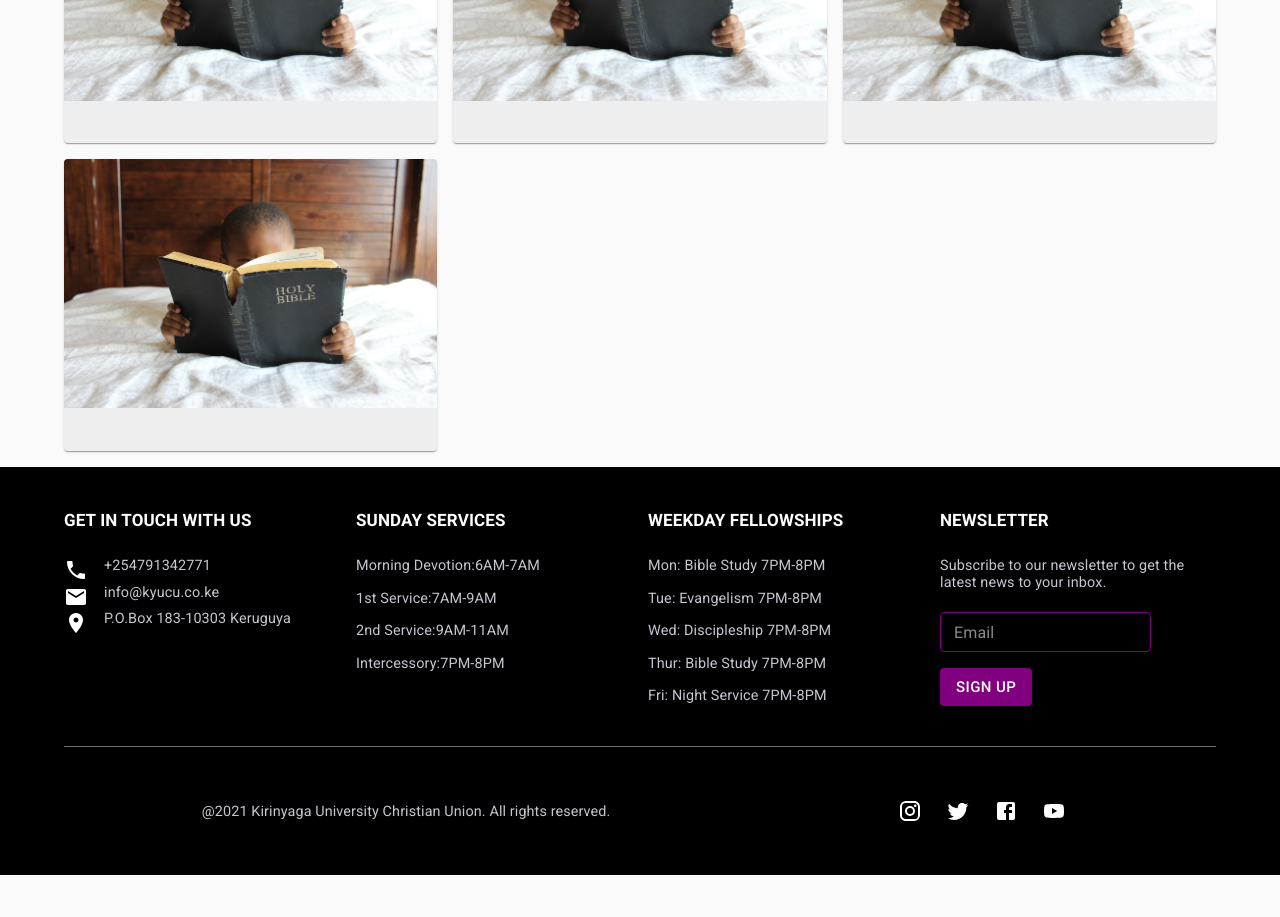
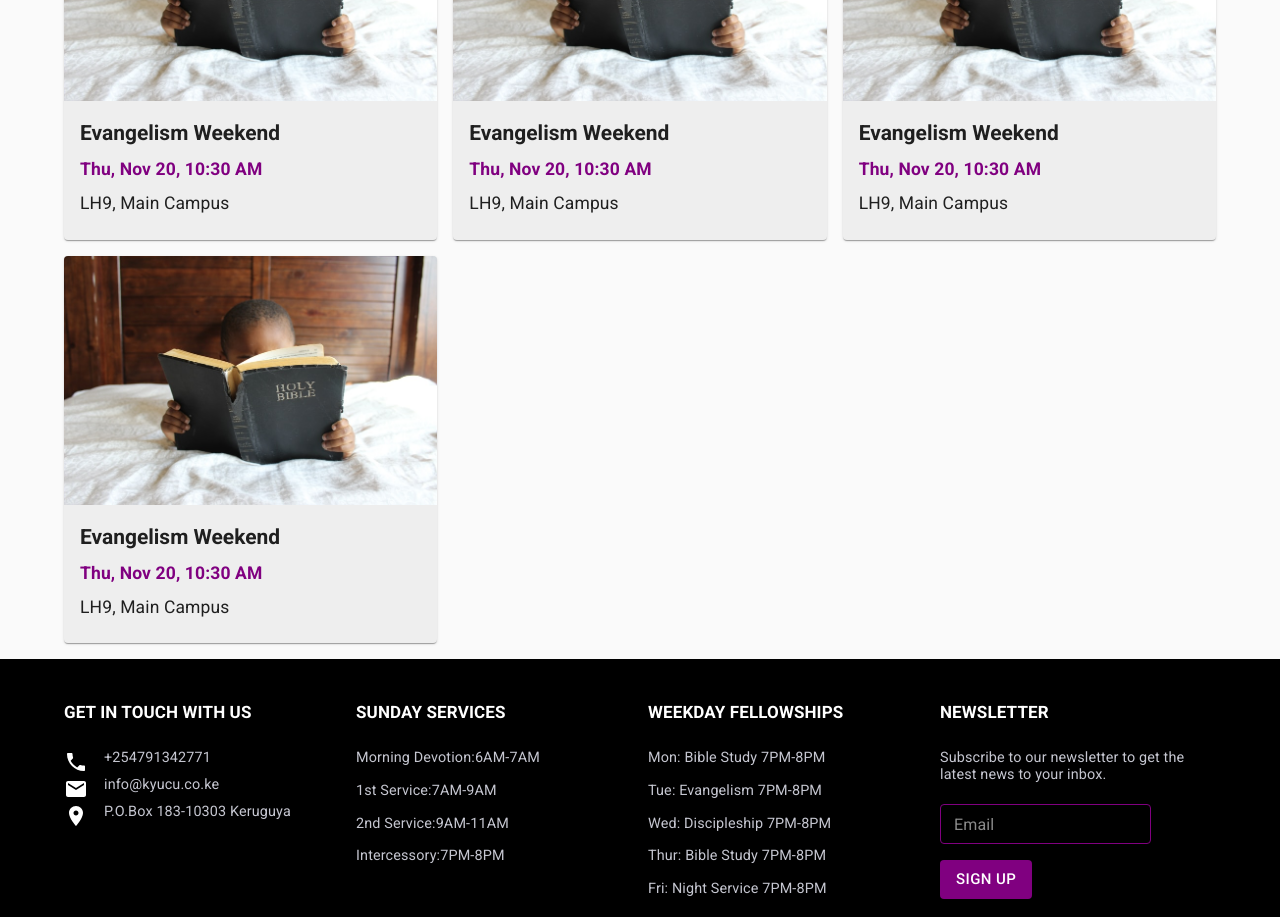
Before and after one commit to KyU-Christian-Union/kyucuwebapp, a React (Create React App) app: page /events/1 in a window 1280 px wide. Shown: the part 1500-2417 px from the top of the page. Before the commit the page ends 2375 px from the top, so only its background shows below. Built offline with nearby package versions, Linux system fonts and the light colour scheme.

Commit message:
corrected routing on the event page

```diff
--- a/src/components/EventWrapper/Event.jsx
+++ b/src/components/EventWrapper/Event.jsx
@@ -33,7 +33,7 @@ const Event = ({ day, subtitle }) => {
       <Typography variant="h4" align="center" color="#2E002E" gutterBottom>
         {day}
       </Typography>
-      <Box sx={{ display: 'flex' }} className={classes.eventBox} onClick={() => history.push('/events/id')}>
+      <Box sx={{ display: 'flex' }} className={classes.eventBox} onClick={() => history.push(`/events/${subtitle}`)}>
         <img src={upcomingeventImage} alt="Event" className={classes.eventImage} style={{ objectFit: 'cover' }} />
         <Box sx={{ flexBasis: '50%', backgroundColor: '#FFFFFF' }}>
           <Typography
--- a/src/pages/SpecificEventPage/SpecificEventPage.jsx
+++ b/src/pages/SpecificEventPage/SpecificEventPage.jsx
@@ -38,7 +38,7 @@ const useStyles = makeStyles(theme => ({
   }
 }));
 
-const SpecificEventPage = () => {
+const SpecificEventPage = ({ name, date, venue }) => {
   const classes = useStyles();
   return (
     <>
@@ -174,16 +174,16 @@ const SpecificEventPage = () => {
         </Box>
         <Grid container spacing={2} sx={{ marginBottom: 2 }}>
           <Grid item xs={12} md={4} sm={6} lg={4}>
-            <UpcomingEvent />
+            <UpcomingEvent name="Evangelism Weekend" date="Thu, Nov 20, 10:30 AM" venue="LH9, Main Campus" />
           </Grid>
           <Grid item xs={12} md={4} sm={6} lg={4}>
-            <UpcomingEvent />
+            <UpcomingEvent name="Evangelism Weekend" date="Thu, Nov 20, 10:30 AM" venue="LH9, Main Campus" />
           </Grid>
           <Grid item xs={12} md={4} sm={6} lg={4}>
-            <UpcomingEvent />
+            <UpcomingEvent name="Evangelism Weekend" date="Thu, Nov 20, 10:30 AM" venue="LH9, Main Campus" />
           </Grid>
           <Grid item xs={12} md={4} sm={6} lg={4}>
-            <UpcomingEvent />
+            <UpcomingEvent name="Evangelism Weekend" date="Thu, Nov 20, 10:30 AM" venue="LH9, Main Campus" />
           </Grid>
         </Grid>
       </Container>
```
